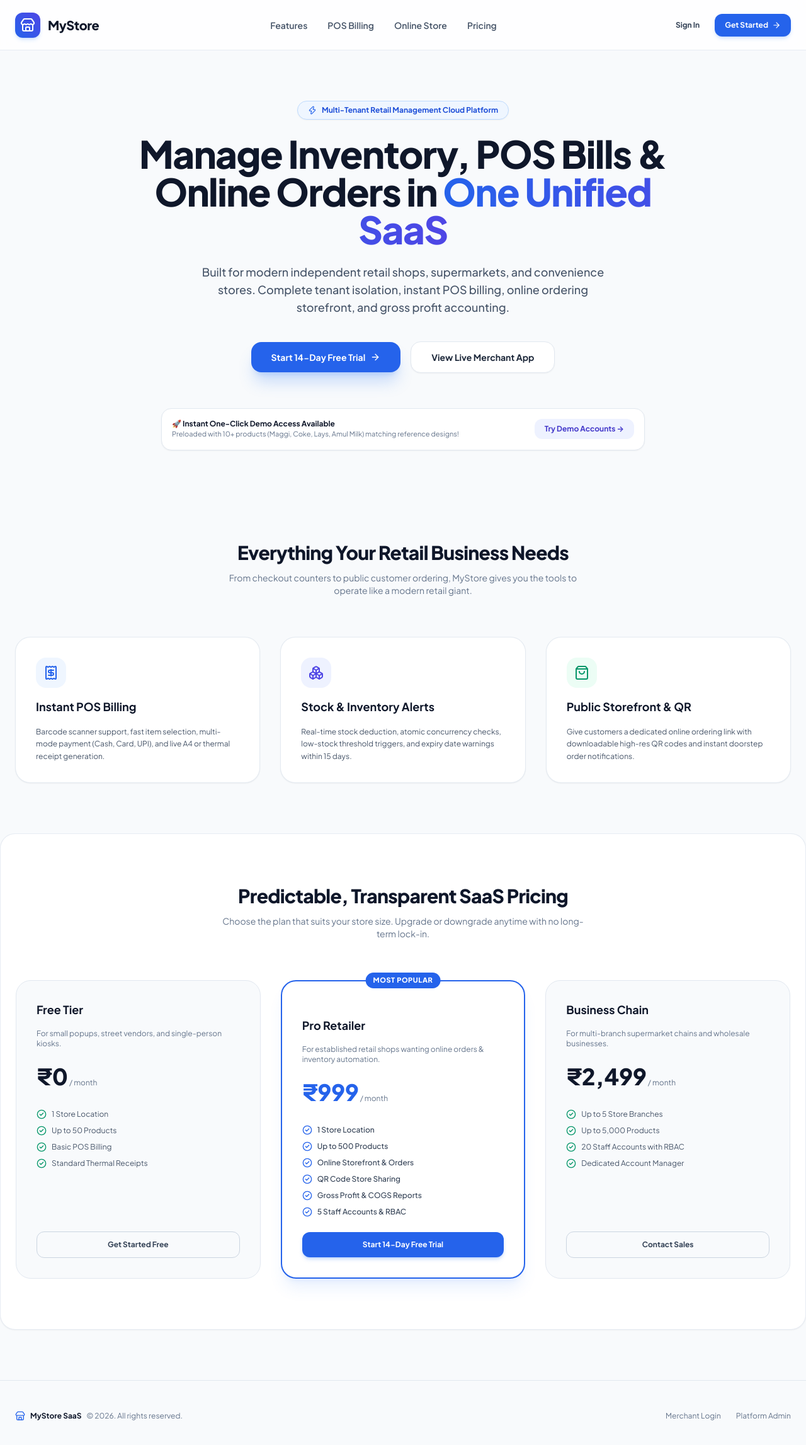
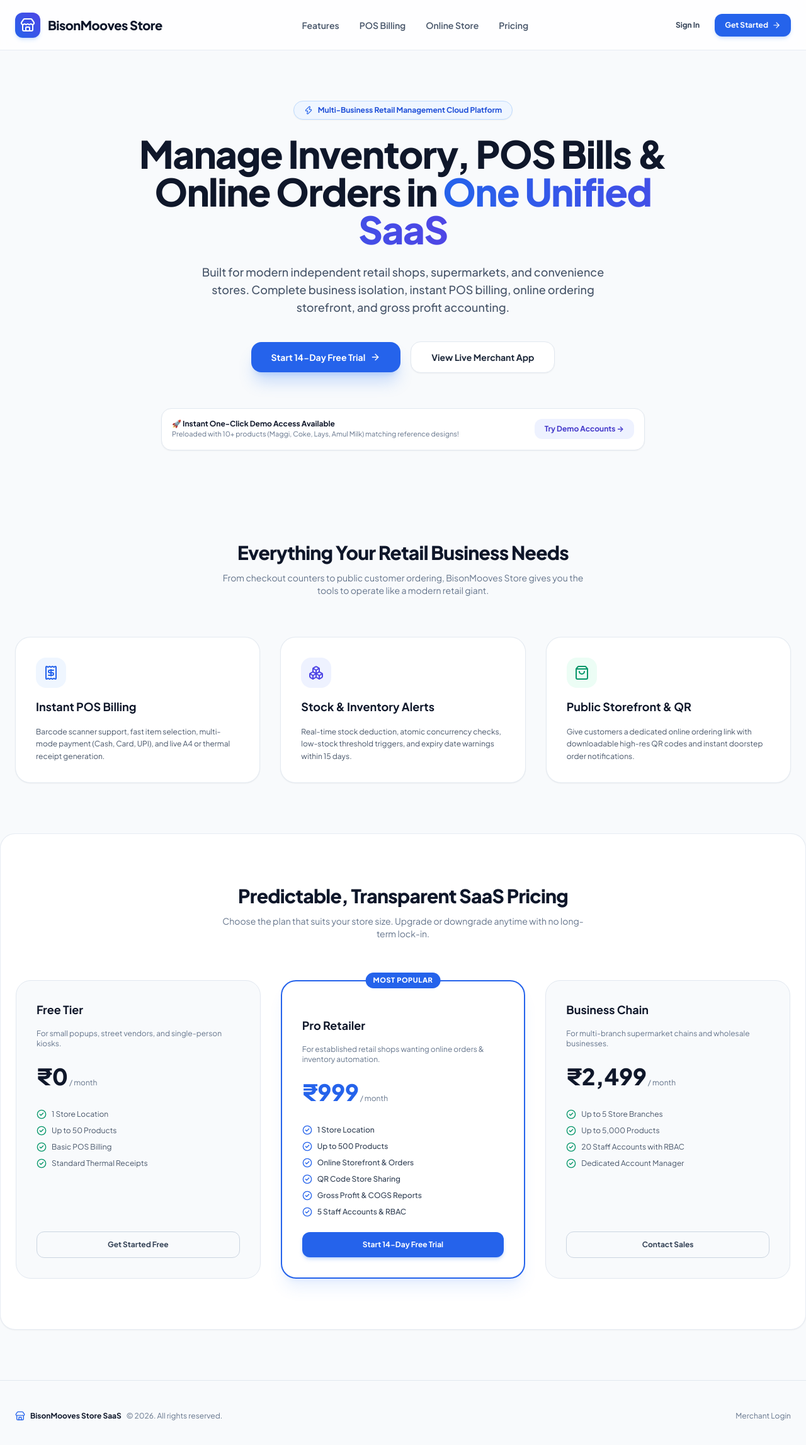
Before and after one commit to aditya060414/MyStore, a React (Vite) app in the folder client/: page / in a window 1280 px wide. Shown: the top 2294 px of the page at 63% size. Built offline with nearby package versions, Linux system fonts and the light colour scheme; no server answers.

Commit message:
Update client/src/pages/marketing/LandingPage.jsx

```diff
--- a/client/src/pages/marketing/LandingPage.jsx
+++ b/client/src/pages/marketing/LandingPage.jsx
@@ -26,7 +26,7 @@ export const LandingPage = () => {
             <div className="w-10 h-10 rounded-xl bg-gradient-to-tr from-blue-600 to-indigo-600 flex items-center justify-center text-white shadow-md shadow-blue-500/20">
               <Store className="w-6 h-6" />
             </div>
-            <span className="font-extrabold text-xl text-slate-900 tracking-tight">MyStore</span>
+            <span className="font-extrabold text-xl text-slate-900 tracking-tight">BisonMooves Store</span>
           </Link>
 
           <div className="hidden md:flex items-center gap-8 text-sm font-semibold text-slate-600">
@@ -58,7 +58,7 @@ export const LandingPage = () => {
       <section className="pt-20 pb-16 px-6 max-w-7xl mx-auto text-center space-y-6">
         <div className="inline-flex items-center gap-2 px-4 py-1.5 rounded-full bg-blue-50 border border-blue-200 text-blue-700 text-xs font-bold shadow-sm">
           <Zap className="w-3.5 h-3.5 text-blue-600" />
-          <span>Multi-Tenant Retail Management Cloud Platform</span>
+          <span>Multi-Business Retail Management Cloud Platform</span>
         </div>
 
         <h1 className="text-4xl sm:text-6xl font-extrabold text-slate-900 tracking-tight max-w-4xl mx-auto leading-[1.15]">
@@ -69,7 +69,7 @@ export const LandingPage = () => {
         </h1>
 
         <p className="text-base sm:text-lg text-slate-600 max-w-2xl mx-auto font-medium">
-          Built for modern independent retail shops, supermarkets, and convenience stores. Complete tenant isolation,
+          Built for modern independent retail shops, supermarkets, and convenience stores. Complete business isolation,
           instant POS billing, online ordering storefront, and gross profit accounting.
         </p>
 
@@ -114,7 +114,7 @@ export const LandingPage = () => {
         <div className="text-center space-y-3 mb-16">
           <h2 className="text-3xl font-extrabold text-slate-900 tracking-tight">Everything Your Retail Business Needs</h2>
           <p className="text-sm text-slate-500 max-w-xl mx-auto">
-            From checkout counters to public customer ordering, MyStore gives you the tools to operate like a modern retail giant.
+            From checkout counters to public customer ordering, BisonMooves Store gives you the tools to operate like a modern retail giant.
           </p>
         </div>
 
@@ -244,12 +244,11 @@ export const LandingPage = () => {
       <footer className="mt-20 border-t border-slate-200 py-12 px-6 max-w-7xl mx-auto text-xs text-slate-500 flex flex-col sm:flex-row items-center justify-between gap-4">
         <div className="flex items-center gap-2">
           <Store className="w-4 h-4 text-blue-600" />
-          <span className="font-bold text-slate-900">MyStore SaaS</span>
+          <span className="font-bold text-slate-900">BisonMooves Store SaaS</span>
           <span>© 2026. All rights reserved.</span>
         </div>
         <div className="flex items-center gap-6">
           <Link to="/signin" className="hover:text-blue-600">Merchant Login</Link>
-          <Link to="/platform" className="hover:text-blue-600">Platform Admin</Link>
         </div>
       </footer>
     </div>
```
